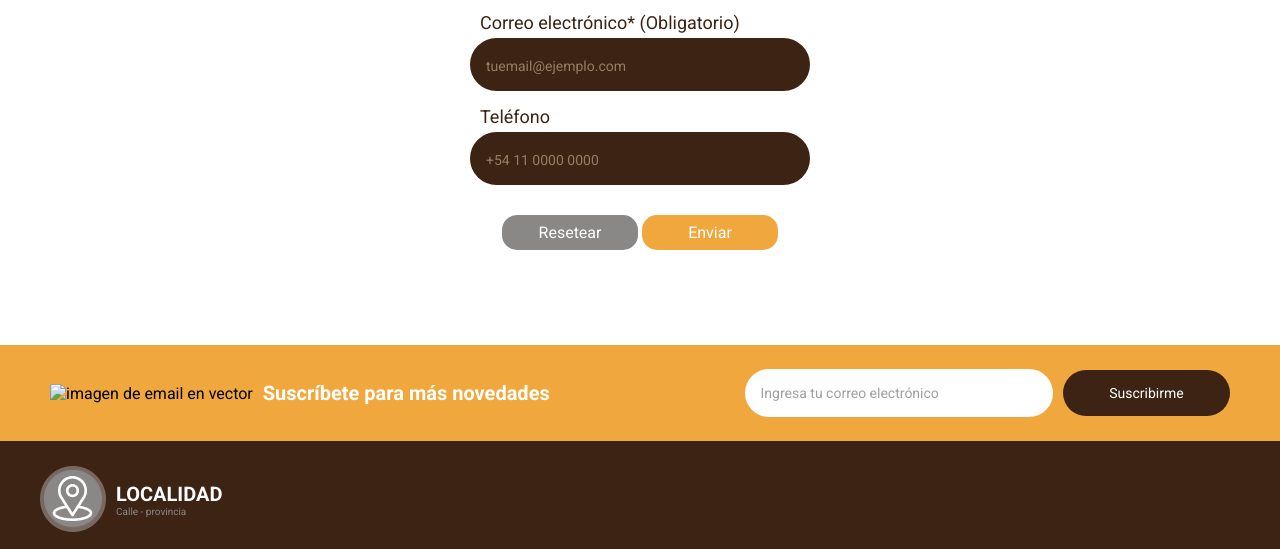
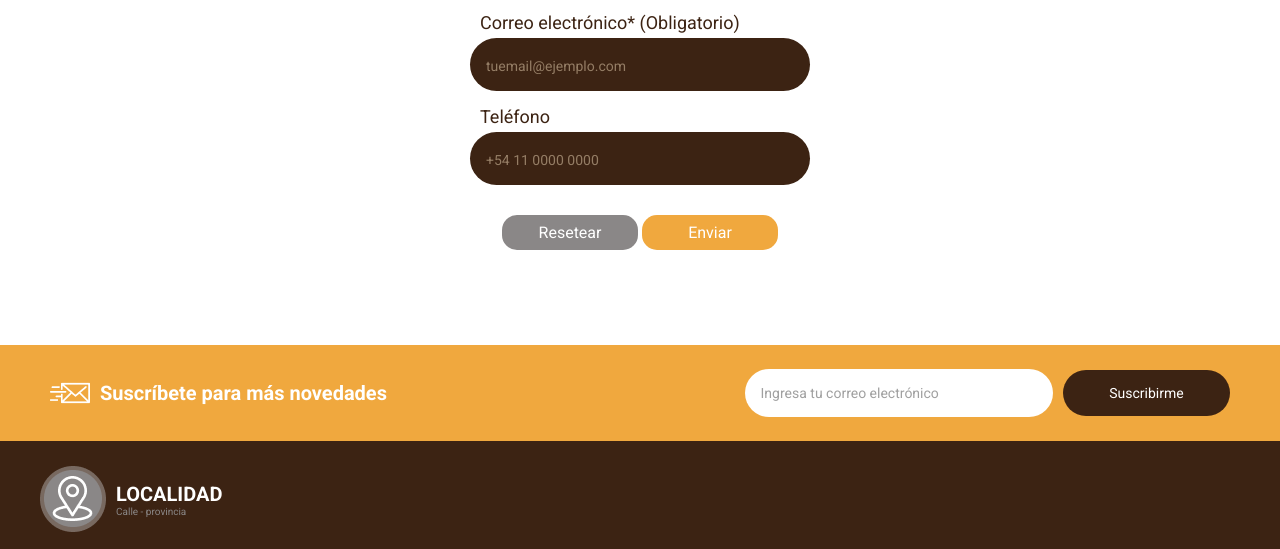
Before and after one commit to auraservants/petshop, a plain HTML site: page index.html in a window 1280 px wide. Shown: the part 1341-1890 px from the top of the page. Drawn offline with Linux system fonts and the light colour scheme; the site is published under a folder, as on GitHub Pages, so addresses that start at the root find nothing.

Commit message:
corrigiendo

```diff
--- a/index.html
+++ b/index.html
@@ -128,7 +128,7 @@
         <div class="footer-newsletter">
             <div class="newsletter-container">
                 <div class="newsletter-text">
-                    <img src="/images/enviar-correo 1.png" alt="imagen de email en vector">
+                    <img src="images/enviar-correo 1.png" alt="imagen de email en vector">
                     <span class="newsletter-title">Suscríbete para más novedades</span>
                 </div>
 
```
